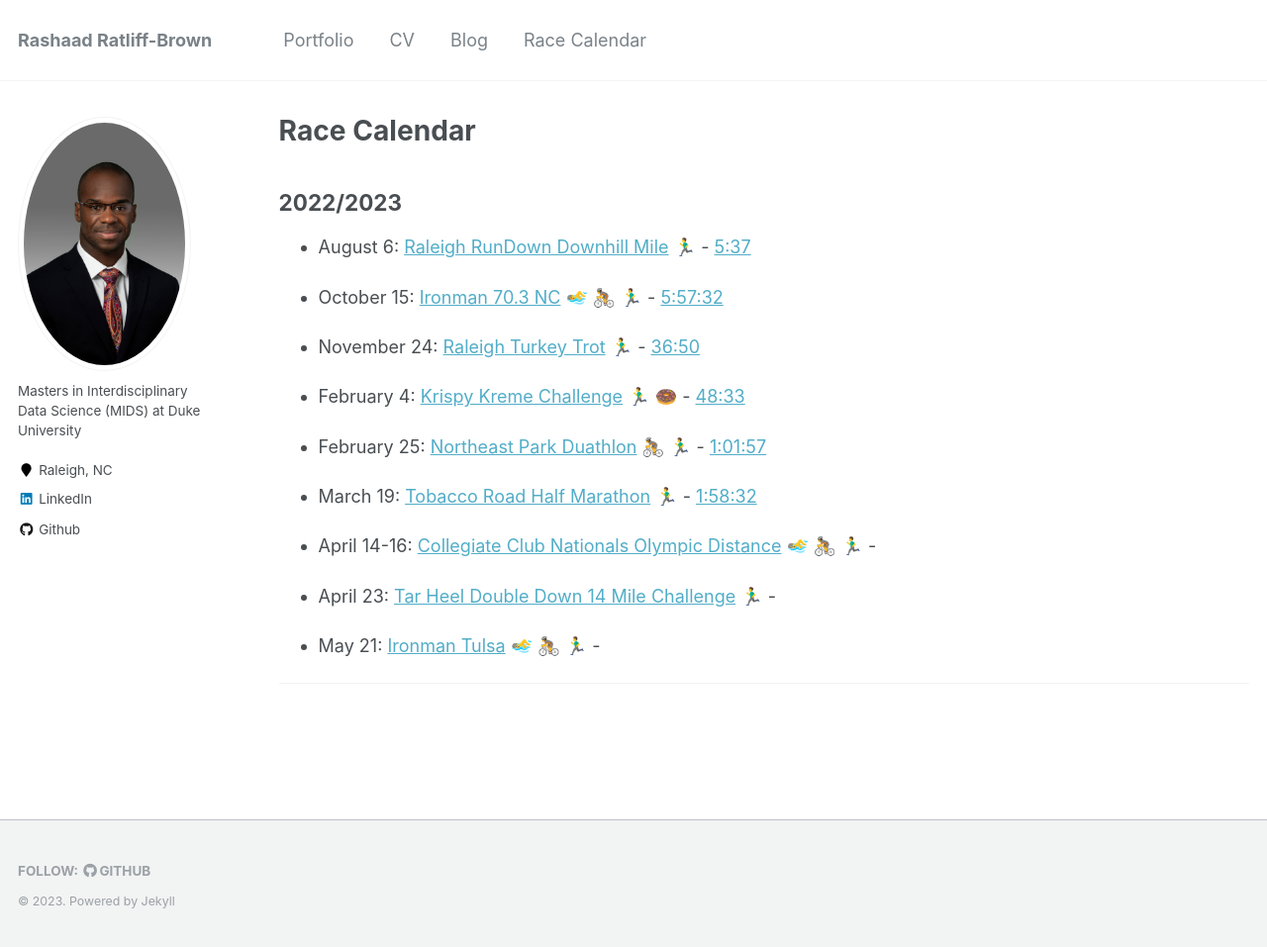
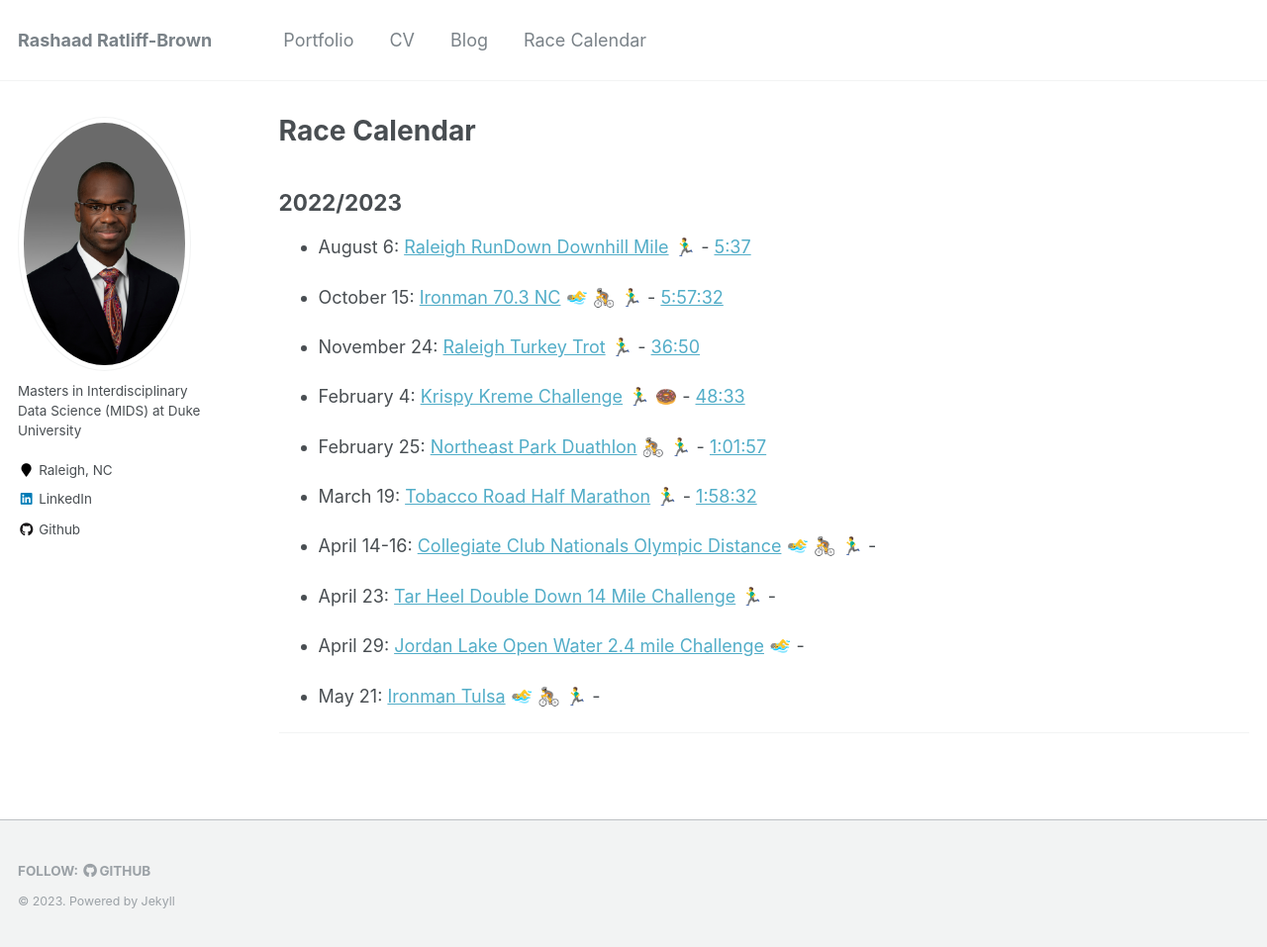
Before and after one commit to caratliff/caratliff.github.io, a Jekyll site: the page built from _pages/race-calendar.md, in a window 1280 px wide and 957 px high. Shown: the whole window at 99% size. Built offline with Jekyll 4.4.1, drawn with Linux system fonts in a browser that asks for light colours; emoji names are drawn with the system emoji font.

Commit message:
Update race-calendar.md

```diff
--- a/_pages/race-calendar.md
+++ b/_pages/race-calendar.md
@@ -28,6 +28,8 @@ redirect_from:
 
 - April 23: [Tar Heel Double Down 14 Mile Challenge](https://capstoneraces.com/tar-heel-10-miler/results-and-photos/) :running_man: -
 
+- April 29: [Jordan Lake Open Water 2.4 mile Challenge](https://fsseries.com/event/jordan-lake-open-water-challenge/evtresults/) 🏊‍♂️ -
+
 - May 21: [Ironman Tulsa](https://www.ironman.com/im-tulsa?_ga=2.227648670.2089883783.1660093427-1319460127.1659293292) :swimming_man: :bicyclist: :running_man: -
 
 <!--- Gran Fondo Asheville: July 16, 2023-->
```
